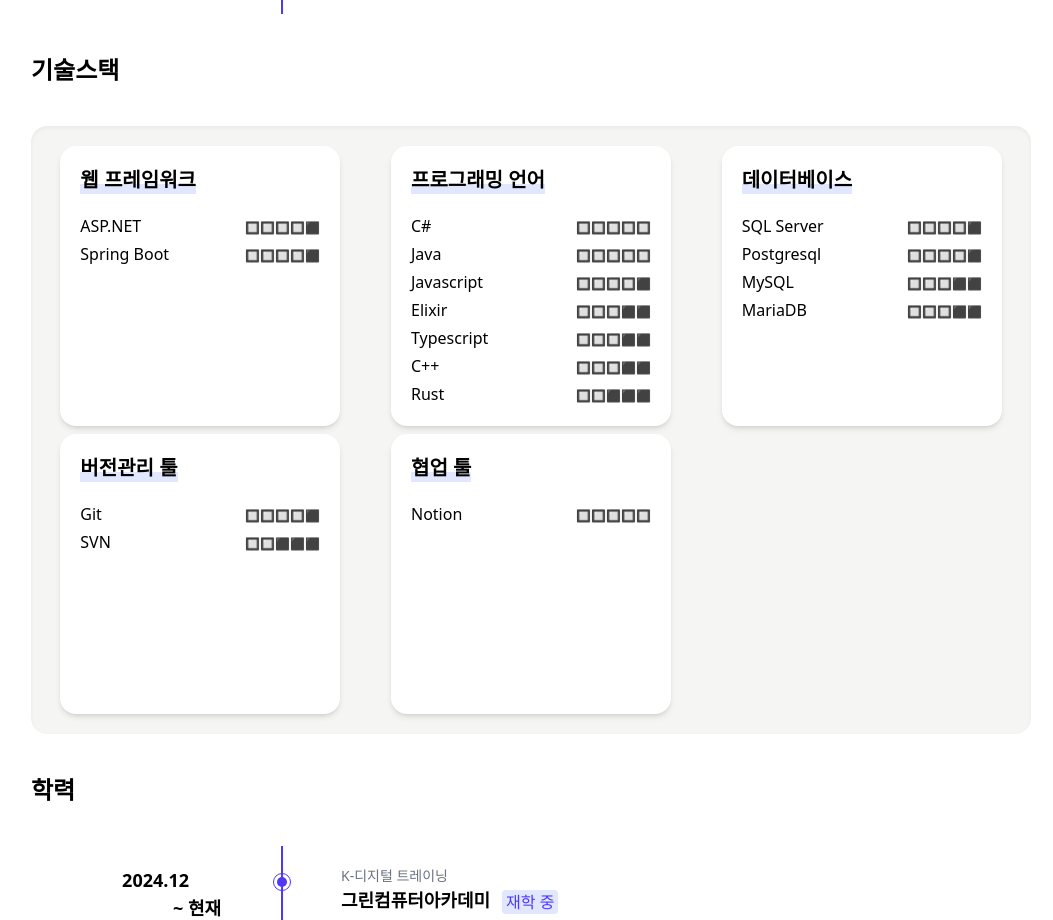
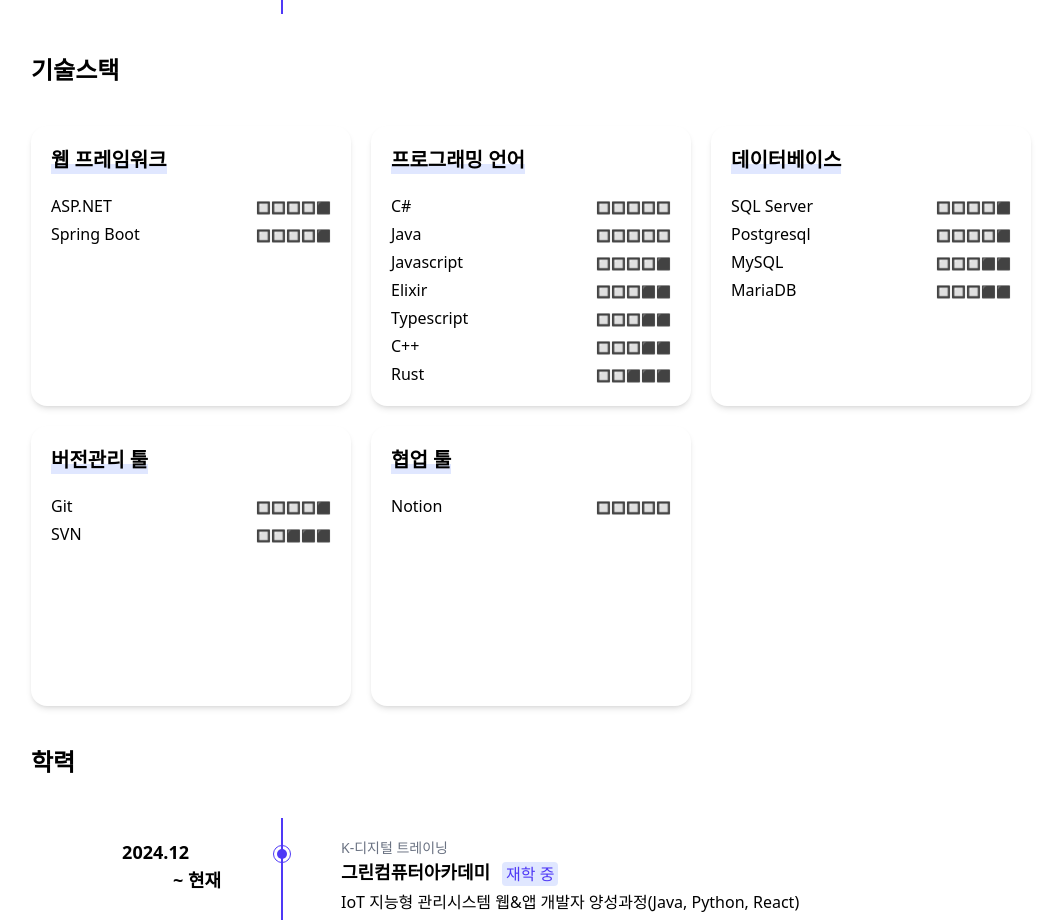
Before and after one commit to KoeyPortfolio/koey_portfolio_frontend, a React (Vite) app: page /profile in a window 1280 px wide. Shown: the part 740-1660 px from the top of the page, without its empty margins (109-1162 px from the left). Built offline with nearby package versions, Linux system fonts and the light colour scheme.

Commit message:
기술스택 리팩토링

```diff
--- a/src/component/TechStacks.jsx
+++ b/src/component/TechStacks.jsx
@@ -5,15 +5,13 @@
 export default function TechStacks() {
   return (
     <>
-      <div className="px-2 py-5 rounded-2xl inset-shadow-sm bg-stone-100">
-        <TechStackCardList />
-      </div>
+      <TechStackCardList />
     </>
   );
 }
 
 function TechStackCardList() {
-  const techStackCardList = "grid gap-2 justify-items-center grid-cols-[repeat(auto-fit,minmax(280px,auto))] auto-rows-[1fr]";
+  const techStackCardList = "grid gap-5 justify-items-center grid-cols-[repeat(auto-fit,minmax(280px,auto))] auto-rows-[1fr]";
 
   return (
     <>
@@ -39,7 +37,7 @@
     setItems(data);
   }
 
-  const techStackCard = "flex flex-col justify-start w-70 rounded-2xl shadow-md p-5 bg-white";
+  const techStackCard = "flex flex-col justify-start w-full rounded-2xl shadow-md p-5 bg-white";
   const techCategory = "text-xl font-bold w-fit shadow-(--shadow-underline-indigo-100) mb-4";
   const techItem = "flex justify-between mt-1";
 
```
